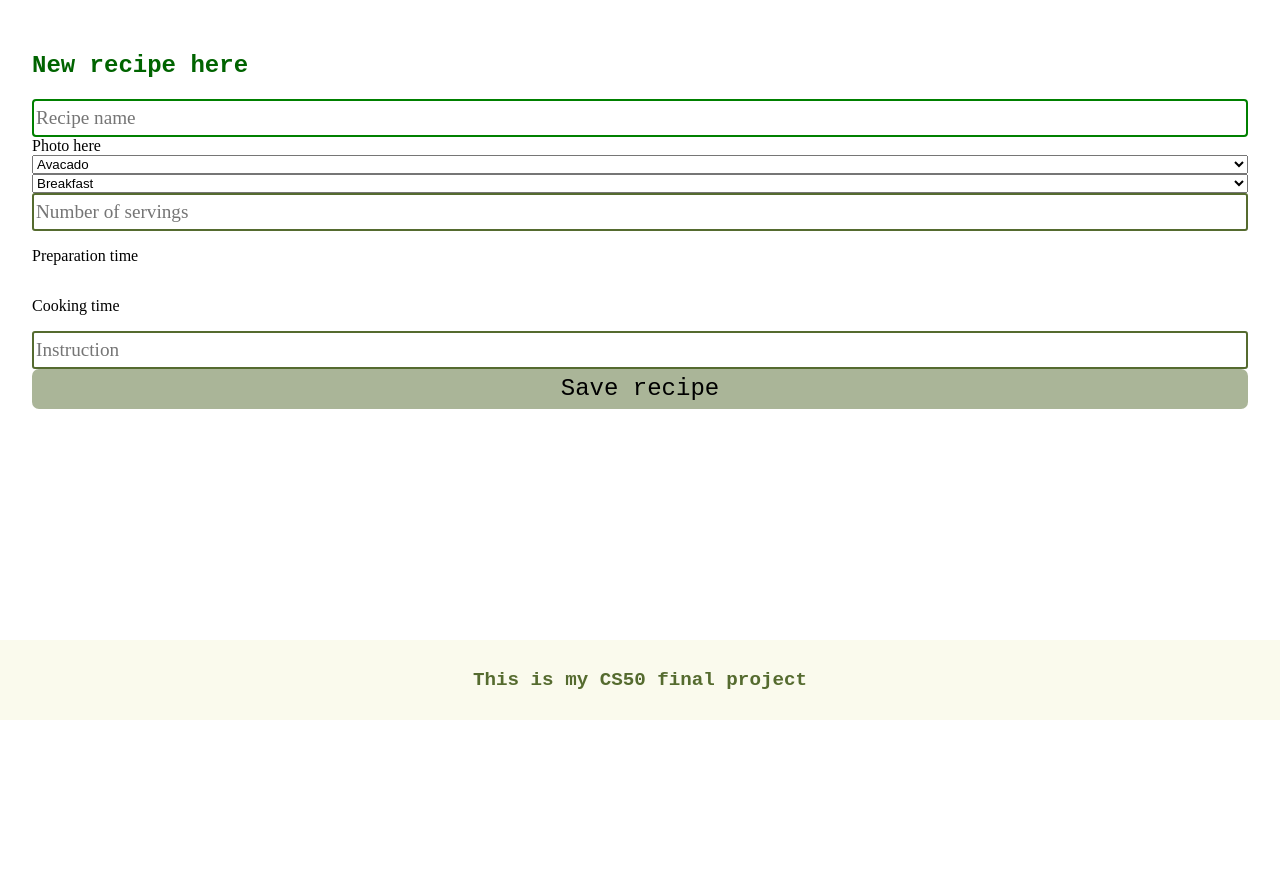
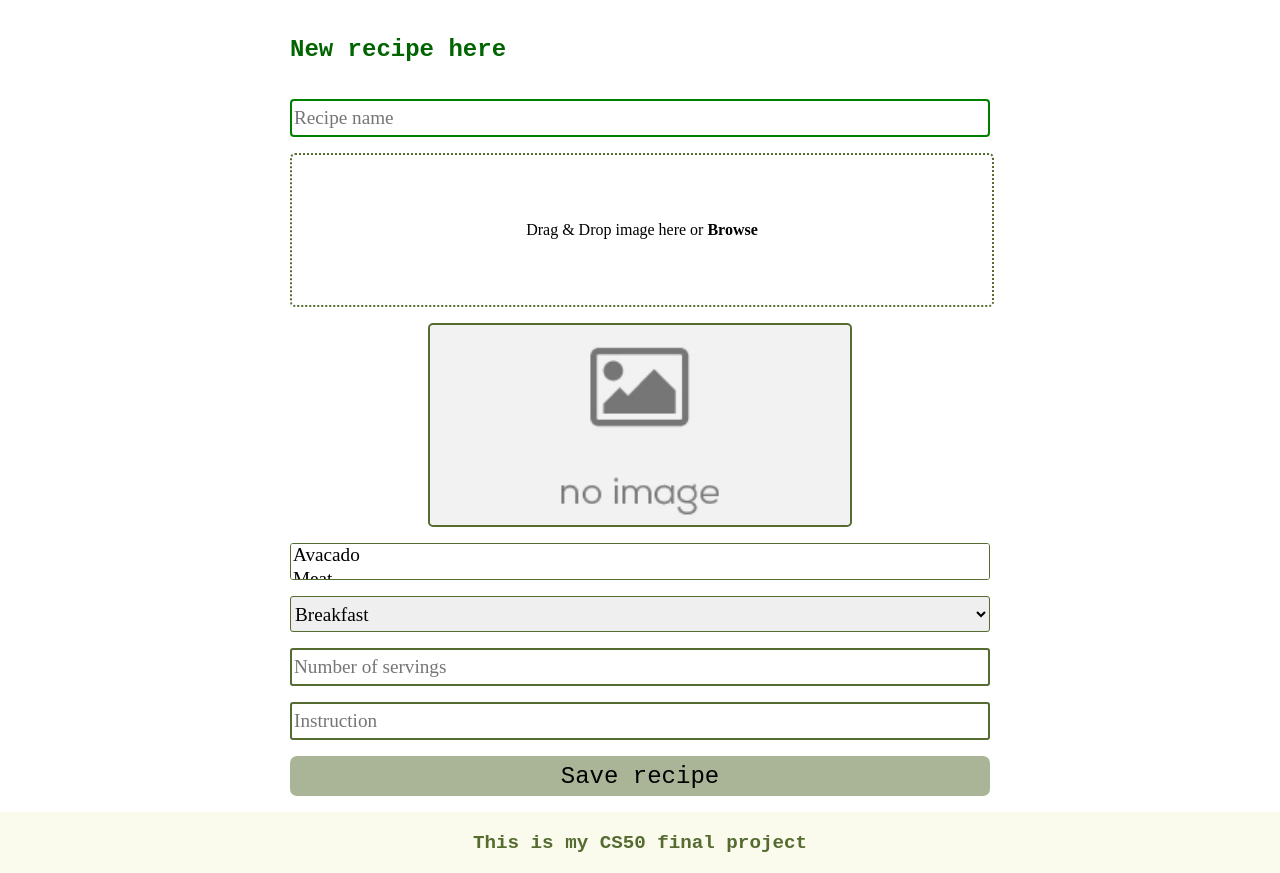
Before and after one commit to orbiusat/CS50-Final-project, a Django app: page /new in a window 1280 px wide. Shown: the part 80-953 px from the top of the page. Before the commit the page ends 800 px from the top, so only its background shows below. Run offline with Django 4.2, Linux system fonts and the light colour scheme; the visitor is signed in with stand-in values (Sample User, id 1).

Commit message:
Add basic image upload

```diff
--- a/cookbook/static/cookbook/style.css
+++ b/cookbook/static/cookbook/style.css
@@ -294,27 +294,6 @@ body {
     border-radius: 5px;
     position: relative;
 }
-/*
-.ing::after {
-    content: '';
-    position: absolute;
-    width: 30%;
-    height: 100%;
-    background-color: rgba(85, 81, 81, 0.3);
-    right: 0;
-    top: 0;
-    opacity: 0;
-    transition: opacity 0.3s;
-    background-image: url(/static/cookbook/close.png);
-    background-repeat: no-repeat;
-    background-size: 20px;
-    background-position: center;
-}
-
-.ing:hover::after {
-    opacity: 1;
-}
-*/
 
 .del-ing {
     position: absolute;
@@ -340,10 +319,58 @@ body {
 /* New recipe view */
 
 .new-form {
-    margin: 1rem;
+    margin: auto;
     padding: 1rem;
     display: flex;
     flex-direction: column;
+    gap: 1rem;
+    width: 700px;
+}
+
+@media (max-width: 750px) {
+    .new-form {
+        width: 90%;
+    }
+}
+.browse {
+    font-weight: bold;
+}
+
+.img-input {
+    width: 100%;
+    height: 150px;
+    border-radius: 5px;
+    display: flex;
+    justify-content: center;
+    align-items: center;
+    text-align: center;
+    border: 2px dotted darkolivegreen;
+    background-color: white;
+    position: relative;
+  }
+
+.file {
+  width: 100%;
+  height: 100%;
+  position: absolute;
+  opacity: 0;
+  cursor: pointer;
+}
+
+.img-container {
+    width: 60%;
+    align-self: center;
+    height: 200px;
+    border-radius: 5px;
+    border: 2px solid darkolivegreen;
+}
+
+.img-container img {
+    height: 100%;
+    width: 100%;
+    border-radius: 5px;
+    object-fit: cover;
+
 }
 
 .gr-select {
--- a/cookbook/templates/cookbook/new.html
+++ b/cookbook/templates/cookbook/new.html
@@ -6,27 +6,56 @@
 
 {% block main %}
 
-    <form class="new-form">
+    {% load static %}
+
+    <form class="new-form" action="{% url 'new' %}" method="POST">
+        {% csrf_token %}
         <h2 class="gr-heading">New recipe here</h2>
         <input class="gr-input" autofocus type="text" name="Name" placeholder="Recipe name">
-        <div>
-            Photo here
+        <div class="img-input">
+            <p>Drag & Drop image here or <span class="browse">Browse</span></p>
+            <input type="file" name="image" class="file" accept="image/png, image/jpeg, image/jpg">
         </div>
-        <select>
+        <div class="img-container">
+            <img src="{% static 'cookbook/noimage.jpg' %}" alt="Recipe image">
+        </div>
+        <select class="gr-select" multiple>
             <option>Avacado</option>
             <option>Meat</option>
             <option>Tomato</option>
         </select>
 
-        <select>
+        <select class="gr-select">
             <option>Breakfast</option>
             <option>Lunch</option>
             <option>Dinner</option>
         </select>
         <input class="gr-input" autofocus type="number" name="servings" placeholder="Number of servings">
-        <p>Preparation time</p>
-        <p>Cooking time</p>
         <input class="gr-input" autofocus type="text" name="instruction" placeholder="Instruction">
         <input class="gr-btn" type="submit" value="Save recipe">
     </form>
+
+    <script>
+        const input = document.querySelector(".img-input input")
+        const inputDiv = document.querySelector(".img-input")
+        const img = document.querySelector(".img-container img")
+
+        console.log(img)
+
+
+        input.addEventListener("change", () => {
+            const file = input.files
+            img.src = URL.createObjectURL(file[0])
+
+        })
+
+        inputDiv.addEventListener("drop", (e) => {
+            console.log('something happend')
+            e.preventDefault()
+            const file = e.dataTransfer.files
+            img.src = URL.createObjectURL(file[0])
+
+        })
+    </script>
+
 {% endblock %}
```
Also changed, not shown: cookbook/static/cookbook/noimage.jpg (added).
